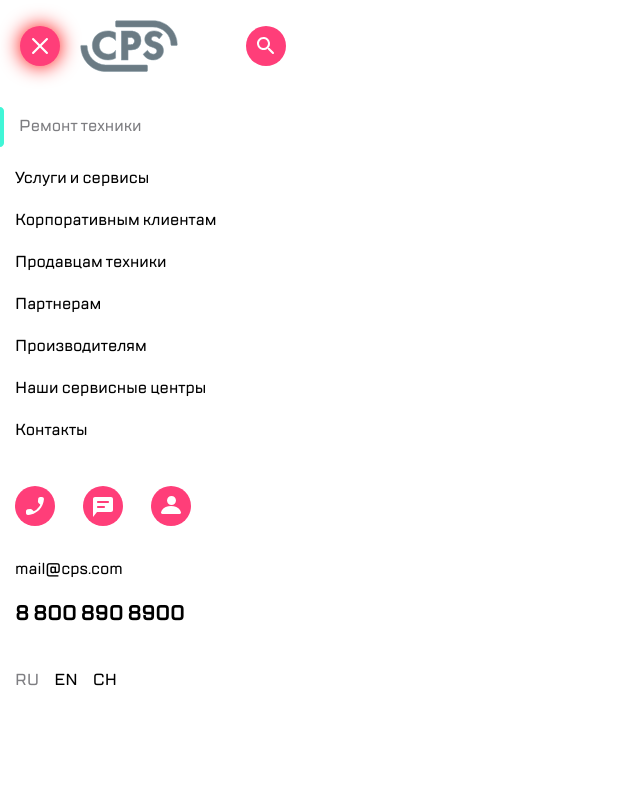
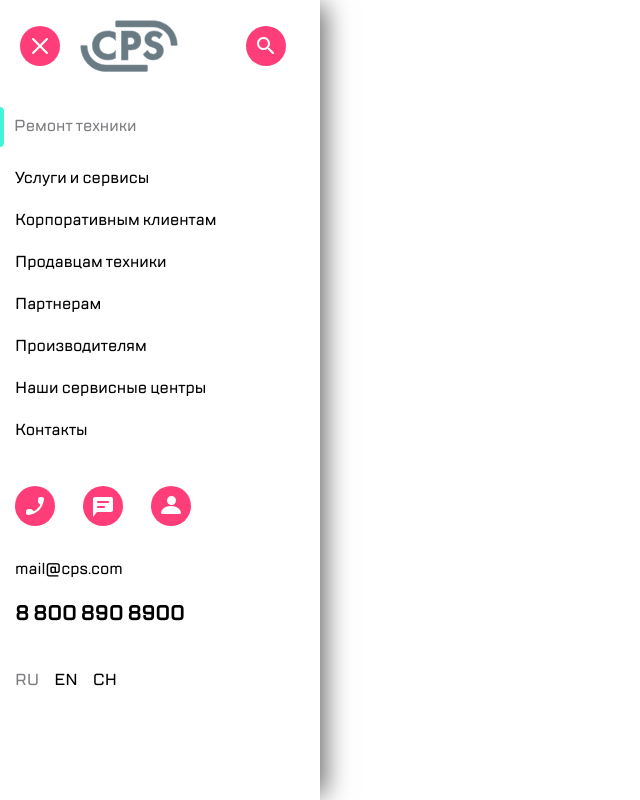
Before and after one commit to Skeletor/block1.4, a plain HTML site: page index.html in a window 1280 px wide. Shown: the whole page, without its empty margins (0-640 px from the left). Drawn offline with Linux system fonts and the light colour scheme.

Commit message:
updated files

```diff
--- a/css/style.css
+++ b/css/style.css
@@ -16,12 +16,13 @@ body {
 .main-menu {
     background-color: #fff;
     width: 320px;
+    height: 100%;
     position: absolute;
     left: 0;
     top: 0;
     display: flex;
     flex-direction: column;
-
+    box-shadow: 10px 0 25px -5px #676767;
 }
 
 .main-menu__header {
@@ -55,10 +56,10 @@ body {
 
 .list__item-active {
     color: #7E7E82;
+    margin-left: -5px;
 }
 
 .list__item-active::before {
-    /*border: 2px solid red;*/
     content: "";
     display: inline-block;
     vertical-align: middle;
@@ -66,7 +67,7 @@ body {
     width: 4px;
     background: url("../img/highlight.svg") no-repeat;
     position: relative;
-    left: -15px;
+    left: -10px;
 }
 
 .image-button {
@@ -105,6 +106,7 @@ body {
 .list__item:hover,
 .lang-list__item:hover {
     opacity: 0.8;
+    cursor: pointer;
 }
 
 .button {
@@ -113,4 +115,5 @@ body {
 
 .button:not(.header__item:nth-child(2)):hover {
     filter: drop-shadow(0 0 10px red);
+    cursor: pointer;
 }
```
